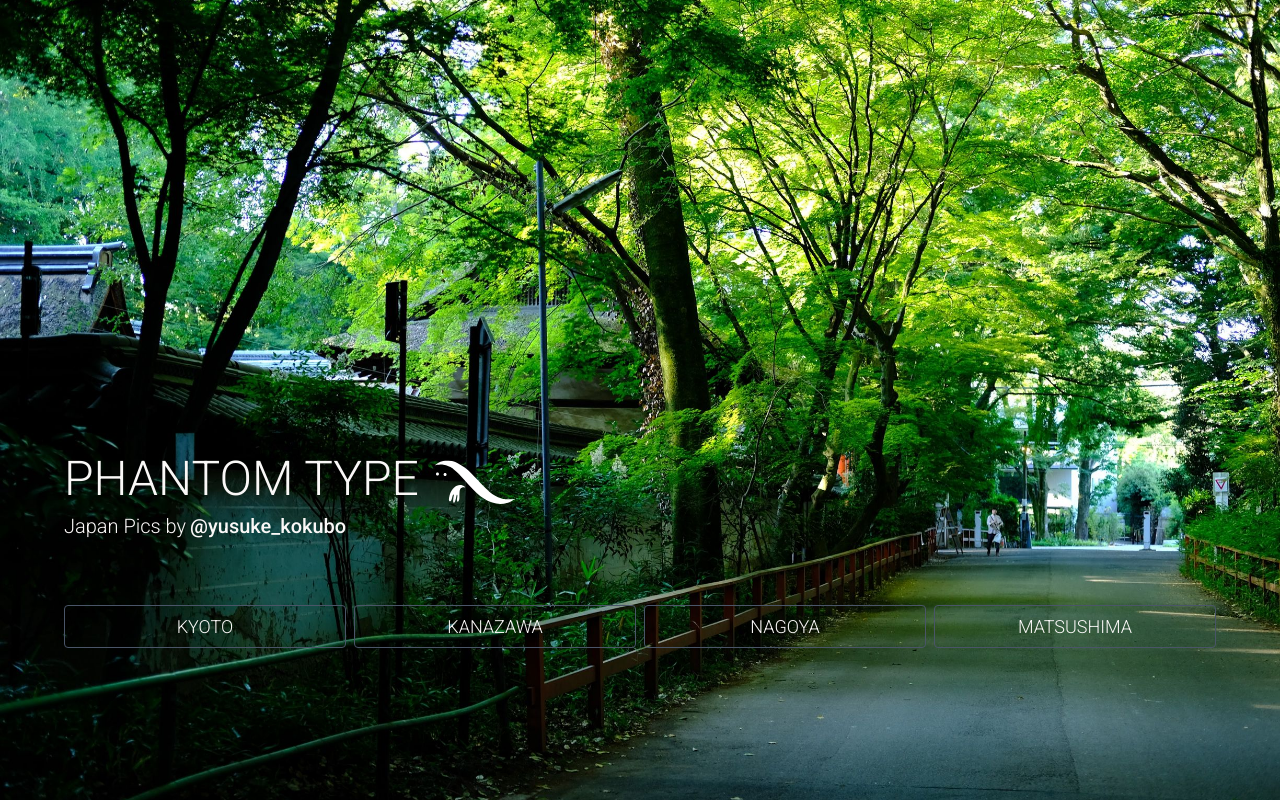
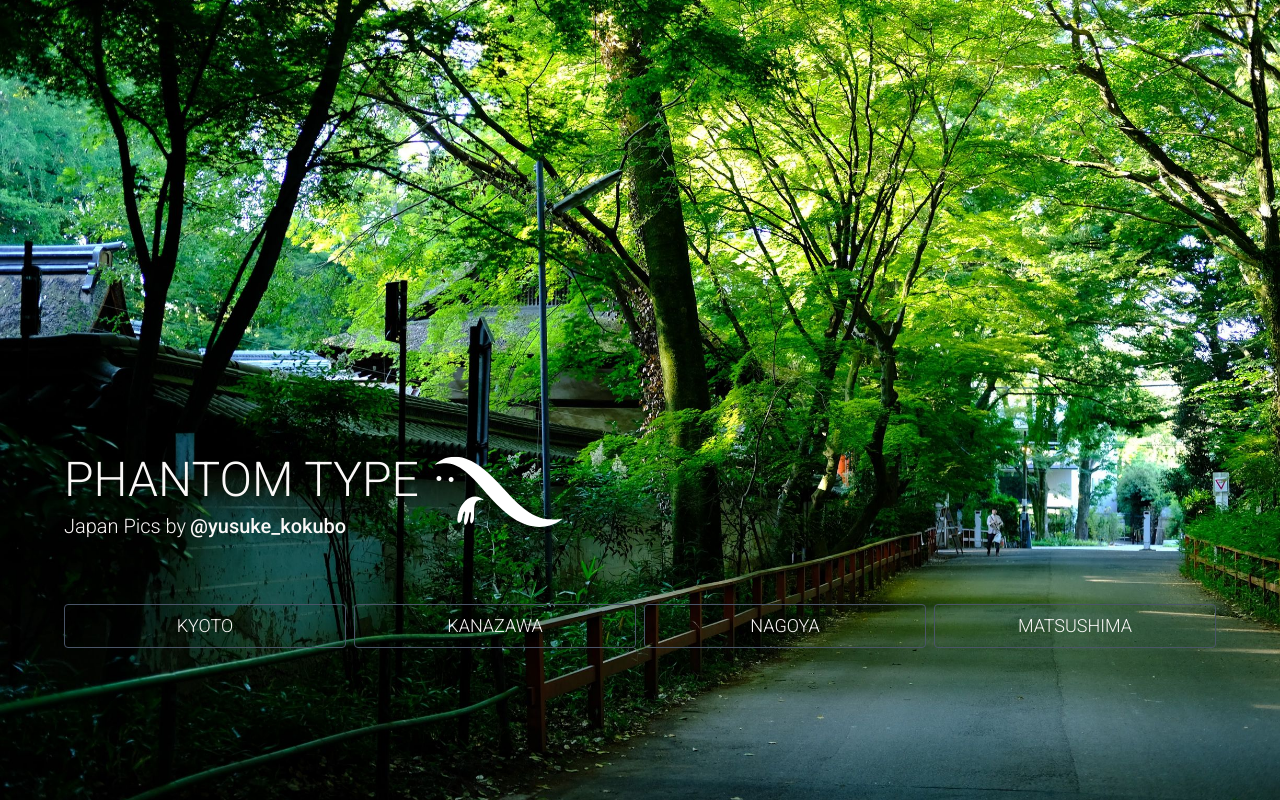
Before and after one commit to YusukeKokubo/phantomtype, a Next.js app: page / in a window 1280 px wide. Built offline with nearby package versions, Linux system fonts and the light colour scheme.

Commit message:
tweak css

```diff
--- a/src/pages/index.tsx
+++ b/src/pages/index.tsx
@@ -16,9 +16,9 @@ export default () => {
       </picture>
       <section className='absolute w-screen h-screen flex flex-col-reverse justify-around'>
         <div className='mx-8 lg:mx-16 grid grid-cols-1 gap-16'>
+          <div className='flex'>
             <div>
               <h1 className='font-light text-5xl leading-none'>PHANTOM TYPE
-            <img className='inline w-20 mx-4' src='/logomark-white.svg' alt='phantomtype logo' />
             </h1>
               <p className='font-light text-xl mt-2'>Japan Pics by
                 <a target='_blank'
@@ -27,6 +27,10 @@ export default () => {
                   href='https://twitter.com/yusuke_kokubo'>@yusuke_kokubo</a>
               </p>
             </div>
+            <div>
+              <img className='inline w-32 mx-4' src='/logomark-white.svg' alt='phantomtype logo' />
+            </div>
+          </div>
           <Nav />
         </div>
         <div />
```
Also changed, not shown: public/ogkyoto.jpg. Lines whose indentation alone changed are shown as unchanged.
